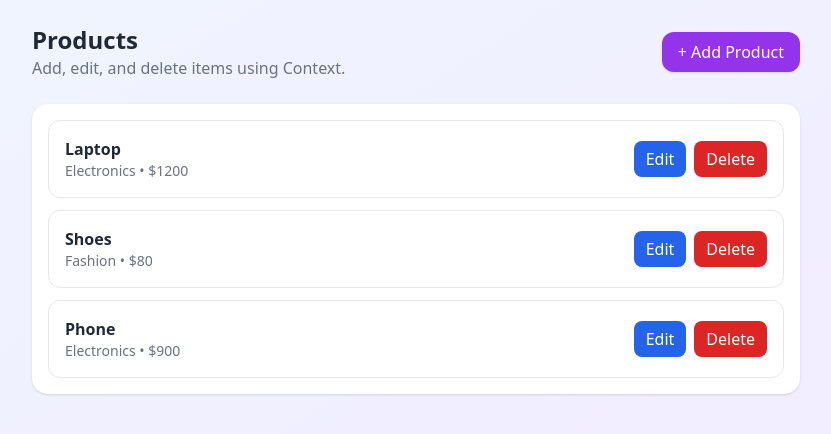
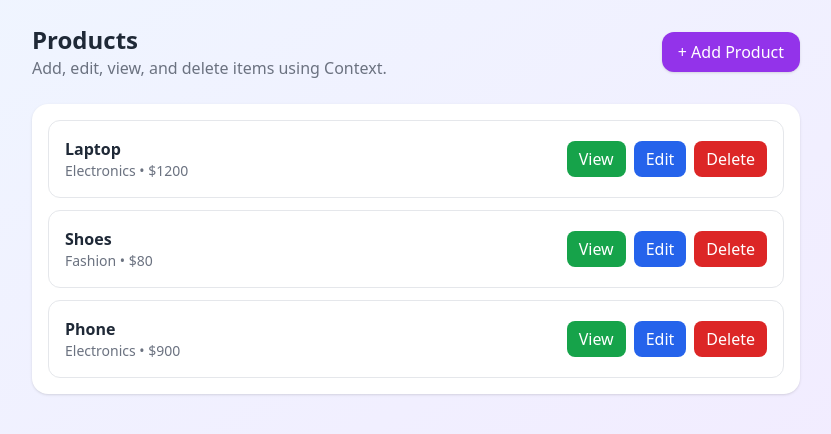
Before and after one commit to Cabdinasir64/Hooks, a React (Vite) app: page / in a window 1280 px wide. Shown: the top 434 px of the page, without its empty margins (224-1055 px from the left). Built offline with nearby package versions, Linux system fonts and the light colour scheme.

Commit message:
i make update

```diff
--- a/src/useContext/usecontext6.jsx
+++ b/src/useContext/usecontext6.jsx
@@ -1,7 +1,6 @@
 import React, { createContext, useState } from "react";
 import { motion } from "framer-motion";
 import UseContext7 from "./usecontext7";
-
 
 export const ProductsContext = createContext();
 
@@ -11,7 +10,6 @@ export default function UseContext6() {
     { id: 2, name: "Shoes", category: "Fashion", price: "$80", desc: "Comfortable and stylish running shoes" },
     { id: 3, name: "Phone", category: "Electronics", price: "$900", desc: "Latest smartphone with amazing features" },
   ]);
-
 
   const [selectedProduct, setSelectedProduct] = useState(null);
   const [mode, setMode] = useState(null);
@@ -41,6 +39,11 @@ export default function UseContext6() {
     setMode("edit");
   };
 
+  const startView = (product) => {
+    setSelectedProduct(product);
+    setMode("view");
+  };
+
   const closeModal = () => {
     setMode(null);
     setSelectedProduct(null);
@@ -66,7 +69,7 @@ export default function UseContext6() {
           <div className="flex items-center justify-between mb-6">
             <div>
               <h1 className="text-2xl font-bold text-gray-800">Products</h1>
-              <p className="text-gray-500">Add, edit, and delete items using Context.</p>
+              <p className="text-gray-500">Add, edit, view, and delete items using Context.</p>
             </div>
             <button
               onClick={startCreate}
@@ -95,6 +98,12 @@ export default function UseContext6() {
                     </div>
                     <div className="flex items-center gap-2">
                       <button
+                        onClick={() => startView(product)}
+                        className="px-3 py-1.5 rounded-lg bg-green-600 text-white hover:bg-green-700 transition"
+                      >
+                        View
+                      </button>
+                      <button
                         onClick={() => startEdit(product)}
                         className="px-3 py-1.5 rounded-lg bg-blue-600 text-white hover:bg-blue-700 transition"
                       >
@@ -114,8 +123,6 @@ export default function UseContext6() {
           </div>
         </div>
       </div>
-
-      {/* Modal: Add/Edit Form */}
       <UseContext7 />
     </ProductsContext.Provider>
   );
```
